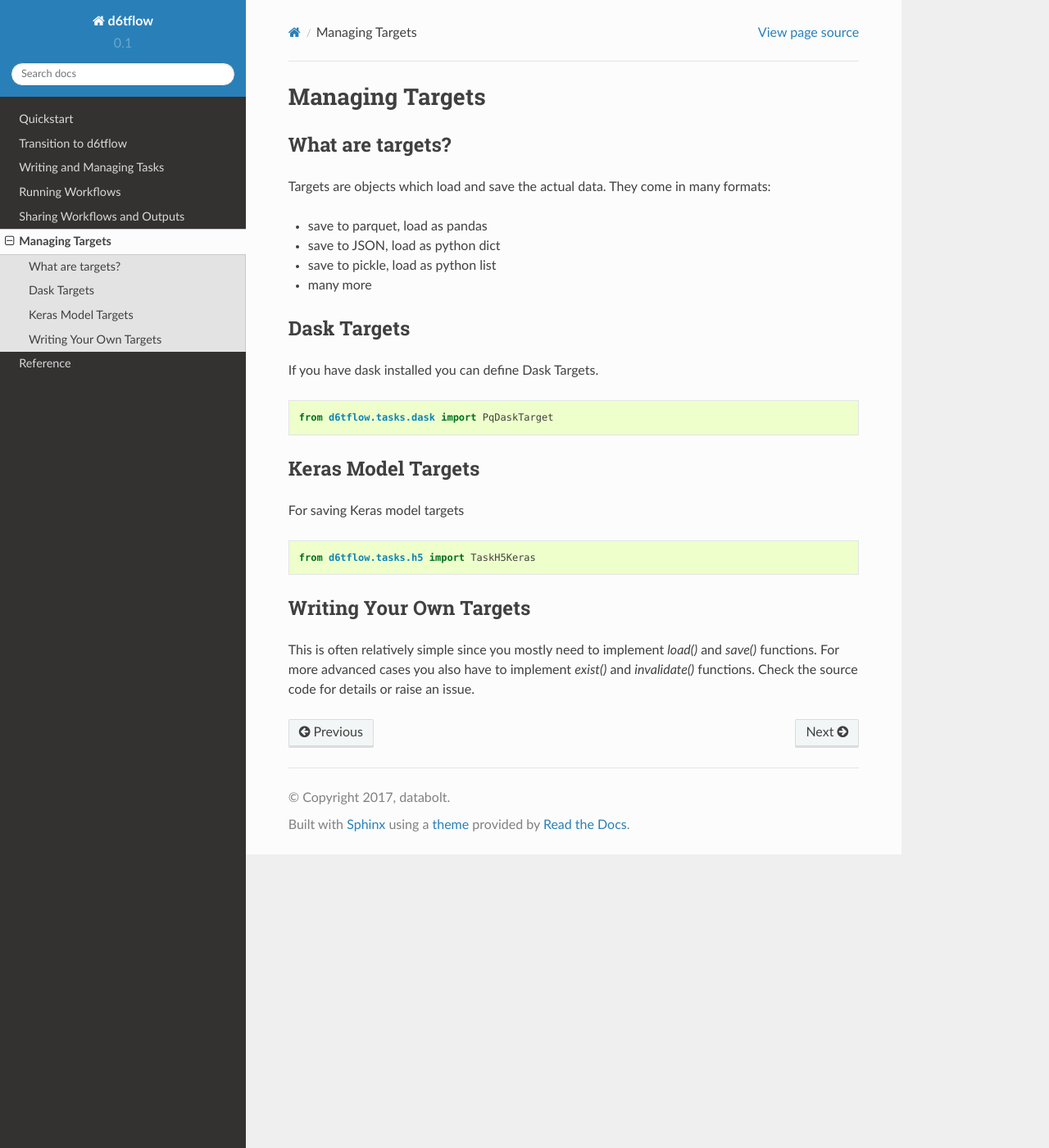
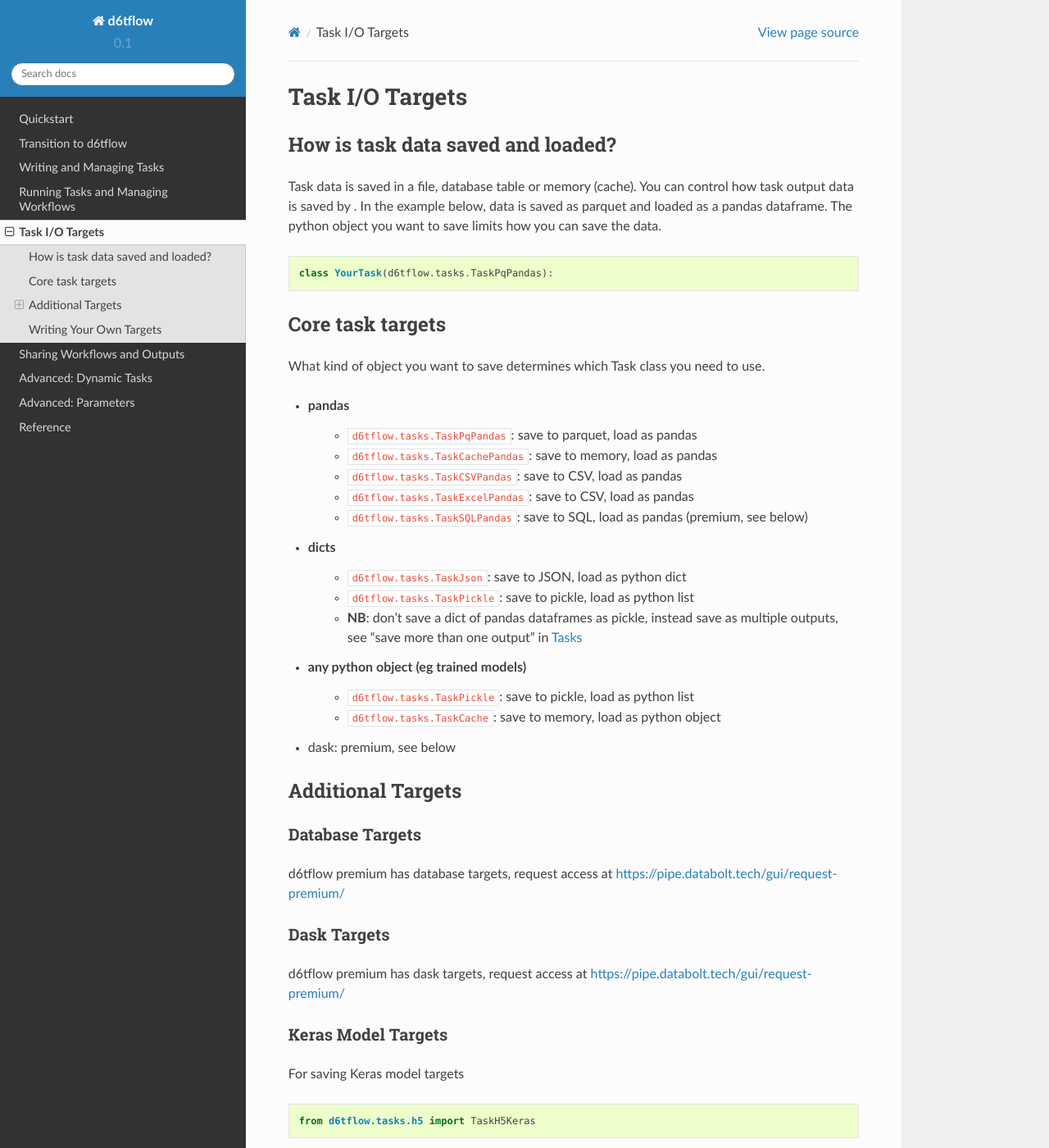
Before and after one commit to d6t/d6tflow, a Sphinx documentation site: the page built from docs/source/targets.rst, in a window 1280 px wide and 1400 px high. Shown: the whole window at 82% size. Built offline with Sphinx 7.4.7 and the Read the Docs theme 2.0.0, drawn with Linux system fonts in a browser that asks for light colours.

Commit message:
fixes. ux improve

```diff
--- /dev/null
+++ b/docs/source/advtasksdyn.rst
@@ -0,0 +1,68 @@
+Advanced: Dynamic Tasks
+==============================================
+
+Sometimes you might not know exactly what other tasks to depend on until runtime. There are several cases of dynamic dependencies.
+
+Fixed Dynamic
+------------------------------------------------------------
+
+If you have a fixed set parameters, you can make `requires()` "dynamic".
+
+.. code-block:: python
+
+    class TaskInput(d6tflow.tasks.TaskPqPandas):
+        param = luigi.Parameter()
+        ...
+
+    class TaskYieldFixed(d6tflow.tasks.TaskPqPandas):
+
+        def requires(self):
+            return dict([(s,TaskInput(param=s)) for s in ['a','b','c']])
+
+        def run(self):
+            df = [k.load() for k in self.input().values()]
+            df = pd.concat(df)
+
+You could also use this to load an unknown number of files as a starting point for the workflow.
+
+.. code-block:: python
+
+        def requires(self):
+            return dict([(s,TaskInput(param=s)) for s in glob.glob('*.csv')])
+
+Collector Task
+------------------------------------------------------------
+
+If you want to run the workflow with multiple parameters at the same time, you can use `luigi.Task` to yield multiple tasks. The fixed dynamic approach is probably better though.
+
+.. code-block:: python
+
+    class TaskCollector(luigi.Task): # note luigi.Task
+
+        def run(self):
+            yield TaskTrain(do_preprocess=False)
+            yield TaskTrain(do_preprocess=True)
+
+See https://luigi.readthedocs.io/en/stable/tasks.html#dynamic-dependencies
+
+Fully Dynamic
+------------------------------------------------------------
+
+This doesn't work yet... It's actually quite rare though that you need that though. Parameters normally fall in a fixed range which can be solved with the approaches above. Another typical reason you would want to do this is to load an unknown number of input files which you can do manually, see "Load External Files" in :doc:`tasks <../tasks>`.
+
+.. code-block:: python
+
+    class TaskA(d6tflow.tasks.TaskCache):
+        param = luigi.IntParameter()
+        def run(self):
+            self.save(self.param)
+
+    class TaskB(d6tflow.tasks.TaskCache):
+        param = luigi.IntParameter()
+
+        def requires(self):
+            return TaskA()
+
+        def run(self):
+            value = 1
+            df_train = self.input(param=value).load()
--- a/docs/source/run.rst
+++ b/docs/source/run.rst
@@ -1,7 +1,7 @@
-Running Workflows
+Running Tasks and Managing Workflows
 ==============================================
 
-Previewing Execution Status
+Previewing Task Execution Status
 ------------------------------------------------------------
 
 Running a task will automatically run all the upstream dependencies. Before running a workflow, you can preview which tasks will be run.
@@ -11,7 +11,7 @@ Running a task will automatically run all the upstream dependencies. Before runn
     d6tflow.preview(TaskTrain()) # single task
     d6tflow.preview([TaskPreprocess(),TaskTrain()]) # multiple tasks
 
-Running Workflows
+Running Multiple Tasks as Workflows
 ------------------------------------------------------------
 
 To run all tasks in a workflow, run the downstream task you want to complete. It will check if all the upstream dependencies are complete and if not it will run them intelligently for you.
@@ -20,6 +20,51 @@ To run all tasks in a workflow, run the downstream task you want to complete. It
 
     d6tflow.run(TaskTrain()) # single task
     d6tflow.run([TaskPreprocess(),TaskTrain()]) # multiple tasks
+
+How is a task marked complete?
+------------------------------------------------------------
+
+Taks are complete when task output exists. This is typically the existance of a file, database table or cache. See :doc:`Task I/O Formats <../targets>` how task output is stored to understand what needs to exist for a task to be complete.
+
+.. code-block:: python
+
+    TaskTrain().complete() # status
+    TaskTrain().output().path # where is output saved?
+    TaskTrain().output()['output1'].path # multiple outputs
+
+Task Completion with Parameters
+^^^^^^^^^^^^^^^^^^^^^^^^^^^^^^^^^^^^^^^^^^^^^^^^^^^^^^^^^^^^
+
+If a task has parameters, it needs to be run separately for each parameter to be complete when using different parameter settings.
+
+.. code-block:: python
+
+    d6tflow.run(TaskTrain()) # default param
+    TaskTrain().complete() # True
+    TaskTrain(do_preprocess).complete() # False
+
+Disable Dependency Checks
+^^^^^^^^^^^^^^^^^^^^^^^^^^^^^^^^^^^^^^^^^^^^^^^^^^^^^^^^^^^^
+
+By default, for a task to be complete, it checks if all dependencies are complete also, not just the task itself. To check if just the task is complete without checking dependencies, set `d6tflow.settings.check_dependencies=False`
+
+.. code-block:: python
+
+    TaskGetData().invalidate(confirm=False)
+    d6tflow.settings.check_dependencies=True # default
+    d6tflow.preview(TaskTrain()) # TaskGetData is pending so all tasks are pending
+    '''
+    └─--[TaskTrain-{'do_preprocess': 'True'} (PENDING)]
+       └─--[TaskPreprocess-{'do_preprocess': 'True'} (PENDING)]
+          └─--[TaskGetData-{} (PENDING)]
+    '''
+    d6tflow.settings.check_dependencies=False # deactivate dependency checks
+    d6tflow.preview(TaskTrain())
+    └─--[TaskTrain-{'do_preprocess': 'True'} (COMPLETE)]
+       └─--[TaskPreprocess-{'do_preprocess': 'True'} (COMPLETE)]
+          └─--[TaskGetData-{} (PENDING)]
+    d6tflow.settings.check_dependencies=True # set to default
+
 
 Debugging Failures
 ------------------------------------------------------------
@@ -49,25 +94,6 @@ If a task fails, it will show the stack trace. You need to look further up in th
 
     => look further up to find error
 
-
-How is a task marked complete?
-------------------------------------------------------------
-
-Taks are complete when the output is saved.
-
-.. code-block:: python
-
-    TaskTrain().complete() # status
-    TaskTrain().output().path # where is output saved?
-    TaskTrain().output()['output1'].path # multiple outputs
-
-If a task has parameters, it needs to be run separately for each parameter to be complete when using different parameter settings.
-
-.. code-block:: python
-
-    d6tflow.run(TaskTrain()) # default param
-    TaskTrain().complete() # True
-    TaskTrain(do_preprocess).complete() # False
 
 Rerun Tasks When You Make Changes
 ------------------------------------------------------------
--- a/docs/source/targets.rst
+++ b/docs/source/targets.rst
@@ -1,27 +1,52 @@
-Managing Targets
+Task I/O Targets
 ==============================================
 
-What are targets?
+How is task data saved and loaded?
 ------------------------------------------------------------
 
-Targets are objects which load and save the actual data. They come in many formats:
-
-* save to parquet, load as pandas
-* save to JSON, load as python dict
-* save to pickle, load as python list
-* many more
-
-Dask Targets
-------------------------------------------------------------
-
-If you have dask installed you can define Dask Targets.
+Task data is saved in a file, database table or memory (cache). You can control how task output data is saved by . In the example below, data is saved as parquet and loaded as a pandas dataframe. The python object you want to save limits how you can save the data.
 
 .. code-block:: python
 
-    from d6tflow.tasks.dask import PqDaskTarget
+    class YourTask(d6tflow.tasks.TaskPqPandas):
+
+
+Core task targets
+------------------------------------------------------------
+
+What kind of object you want to save determines which Task class you need to use.
+
+* pandas
+    * ``d6tflow.tasks.TaskPqPandas``: save to parquet, load as pandas
+    * ``d6tflow.tasks.TaskCachePandas``: save to memory, load as pandas
+    * ``d6tflow.tasks.TaskCSVPandas``: save to CSV, load as pandas
+    * ``d6tflow.tasks.TaskExcelPandas``: save to CSV, load as pandas
+    * ``d6tflow.tasks.TaskSQLPandas``: save to SQL, load as pandas (premium, see below)
+* dicts
+    * ``d6tflow.tasks.TaskJson``: save to JSON, load as python dict
+    * ``d6tflow.tasks.TaskPickle``: save to pickle, load as python list
+    * **NB**: don't save a dict of pandas dataframes as pickle, instead save as multiple outputs, see "save more than one output" in :doc:`Tasks <../tasks>`
+* any python object (eg trained models)
+    * ``d6tflow.tasks.TaskPickle``: save to pickle, load as python list
+    * ``d6tflow.tasks.TaskCache``: save to memory, load as python object
+* dask: premium, see below
+
+
+Additional Targets
+------------------------------------------------------------
+
+Database Targets
+^^^^^^^^^^^^^^^^^^^^^^^^^^^^^^^^^^^^^^^^^^^^^^^^^^^^^^^^^^^^
+
+d6tflow premium has database targets, request access at https://pipe.databolt.tech/gui/request-premium/
+
+Dask Targets
+^^^^^^^^^^^^^^^^^^^^^^^^^^^^^^^^^^^^^^^^^^^^^^^^^^^^^^^^^^^^
+
+d6tflow premium has dask targets, request access at https://pipe.databolt.tech/gui/request-premium/
 
 Keras Model Targets
-------------------------------------------------------------
+^^^^^^^^^^^^^^^^^^^^^^^^^^^^^^^^^^^^^^^^^^^^^^^^^^^^^^^^^^^^
 
 For saving Keras model targets
 
--- a/setup.py
+++ b/setup.py
@@ -2,7 +2,7 @@ from setuptools import setup
 
 setup(
     name='d6tflow',
-    version='0.1.4',
+    version='0.1.5',
     packages=['d6tflow','d6tflow.targets','d6tflow.tasks'],
     url='https://github.com/d6t/d6tflow',
     license='MIT',
```
Also changed, not shown: README.md (+12 -4 lines), d6tflow/__init__.py (+9 -4 lines), docs/source/advparam.rst (added, +48 -0 lines), docs/source/collaborate.rst (+33 -1 lines), docs/source/index.rst (+8 -1 lines), docs/source/tasks.rst (+34 -10 lines), 7 other files.
